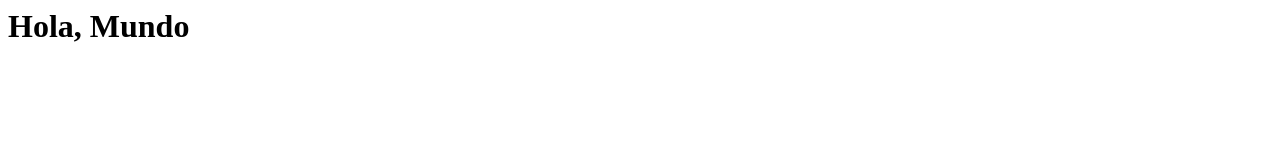
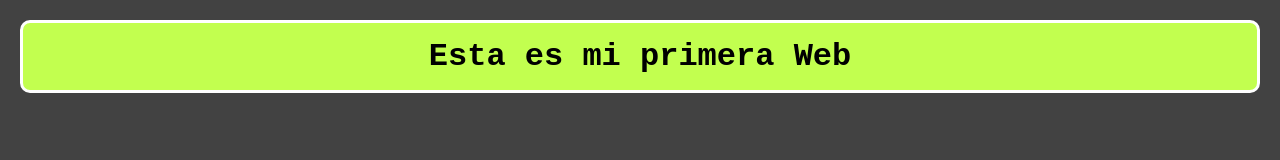
Before and after one commit to ServandoT/mi-web-estatica, a plain HTML site: page index.html in a window 1280 px wide. Drawn offline with Linux system fonts and the light colour scheme.

Commit message:
Añadido estilo

```diff
--- a/index.html
+++ b/index.html
@@ -1 +1,15 @@
-<h1>Hola, Mundo</h1>
+<!DOCTYPE html>
+<html lang="es">
+<head>
+    <meta charset="UTF-8">
+    <meta name="viewport" content="width=device-width, initial-scale=1.0">
+    <title>Mi primera Web</title>
+    <link rel="stylesheet" href="style.css">
+</head>
+<body>
+    <div class="main">
+        <h1>Esta es mi primera Web</h1>
+    </div>
+
+</body>
+</html>
--- /dev/null
+++ b/style.css
@@ -0,0 +1,33 @@
+* {
+    margin: 0;
+    padding: 0;
+    box-sizing: border-box;
+}
+
+body {
+    background-color: #424242;
+    margin: 20px;
+    display: flex;
+    gap: 10px;
+}
+
+div {
+    background-color: #c2ff4f;
+    border: 3px solid white;
+    border-radius: 10px;
+    -webkit-border-radius: 10px;
+    -moz-border-radius: 10px;
+    -ms-border-radius: 10px;
+    -o-border-radius: 10px;
+    padding: 15px;
+    flex: 1;
+    display: flex;
+    flex-direction: column;
+    gap: 5px;
+    font-family: monospace;
+    font-weight: bolder;
+    font-size: large;
+    display: flex;
+    justify-content: center;
+    align-items: center;
+}
```
